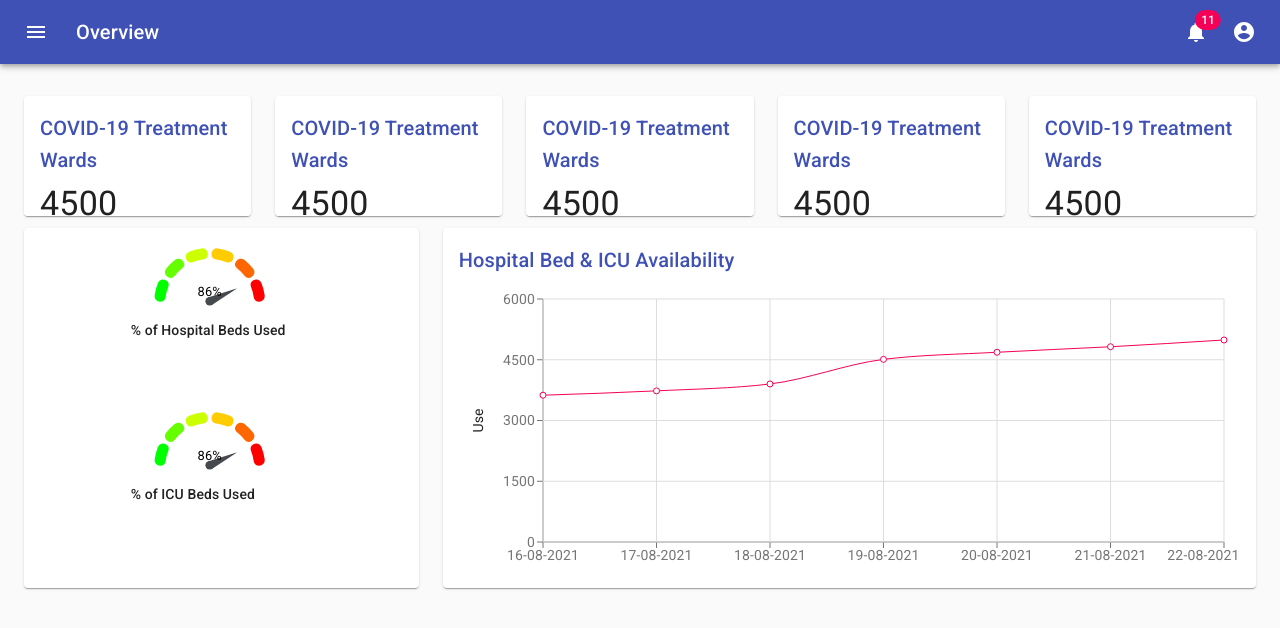
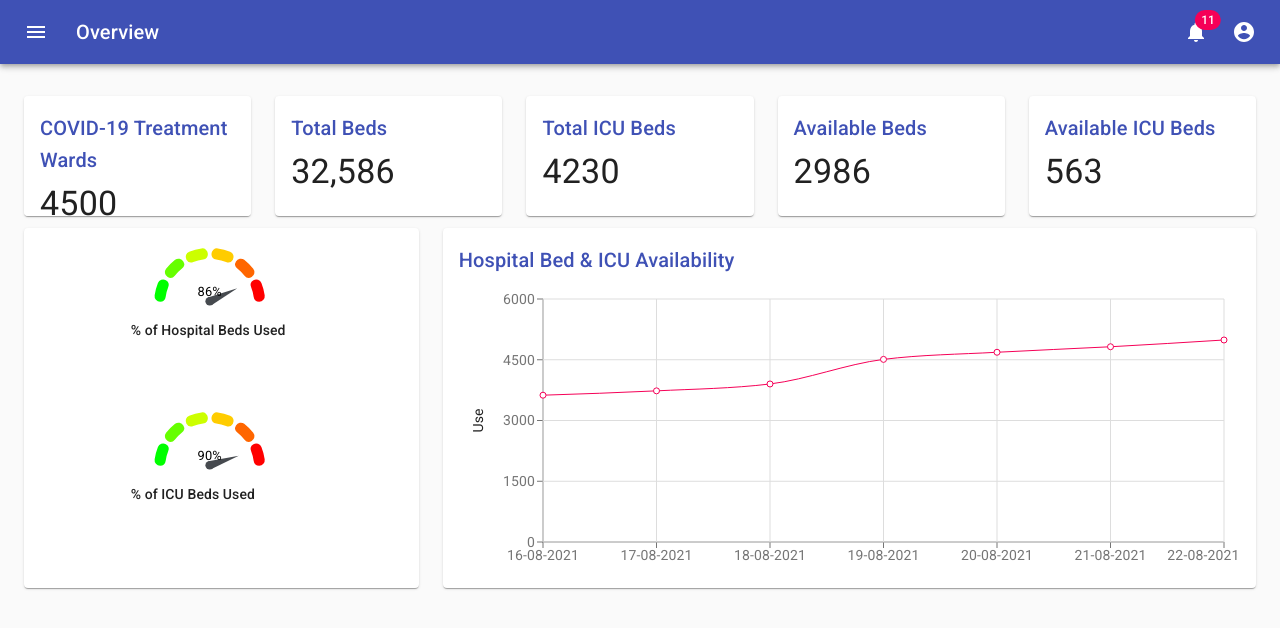
Before and after one commit to Verdilac/Covid-19-Manager, a React (Create React App) app: page / in a window 1280 px wide. Shown: the top 628 px of the page. Built offline with nearby package versions, Linux system fonts and the light colour scheme.

Commit message:
added scorecard components
5 different scorecard components for 5 values needed in the overview page of the function.

```diff
--- a/src/App.js
+++ b/src/App.js
@@ -11,7 +11,11 @@ import AppBar from './components/AppBars/AppBar';
 import AppBarLogin from './components/AppBars/AppBarLogin';
 import AppBarSearch from './components/AppBars/AppBarSearch';
 import Typography from '@material-ui/core/Typography';
-import ScoreCard from './components/Dashboard/ScoreCard';
+import ScoreCard1 from './components/Dashboard/ScoreCards/ScoreCard1';
+import ScoreCard2 from './components/Dashboard/ScoreCards/ScoreCard2';
+import ScoreCard3 from './components/Dashboard/ScoreCards/ScoreCard3';
+import ScoreCard4 from './components/Dashboard/ScoreCards/ScoreCard4';
+import ScoreCard5 from './components/Dashboard/ScoreCards/ScoreCard5';
 import Chart from './components/Dashboard/Chart';
 import GaugeChart from 'react-gauge-chart'
 
@@ -53,31 +57,31 @@ function App() {
             {/* Recent Deposits */}
             <Grid item xs>
               <Paper className={fixedHeightPaper}>
-                <ScoreCard/>
+                <ScoreCard1/>
               </Paper>
             </Grid>
 
             <Grid item xs>
               <Paper className={fixedHeightPaper}>
-                <ScoreCard/>
+                <ScoreCard2/>
               </Paper>
             </Grid>
 
             <Grid item xs>
               <Paper className={fixedHeightPaper}>
-                <ScoreCard/>
+                <ScoreCard3/>
               </Paper>
             </Grid>
 
             <Grid item xs>
               <Paper className={fixedHeightPaper}>
-                <ScoreCard/>
+                <ScoreCard4/>
               </Paper>
             </Grid>
 
             <Grid item xs>
               <Paper className={fixedHeightPaper}>
-                <ScoreCard/>
+                <ScoreCard5/>
               </Paper>
             </Grid>
           </Grid>
@@ -94,7 +98,7 @@ function App() {
                   nrOfLevels={6}
                   percent={0.86}
                   textColor	= "111111"
-                  width = '50%'
+                  width = '100%'
                   height = "180"
                 />
                 <Typography variant="subtitle2">% of Hospital Beds Used</Typography>
@@ -103,9 +107,9 @@ function App() {
               <Grid item lg={6}>
                 <GaugeChart id="gauge-chart2.1"
                   nrOfLevels={6}
-                  percent={0.86}
+                  percent={0.90}
                   textColor	= "111111"
-                  width = '50%'
+                  width = '100%'
                   height = "180"
                 />
                 <Typography variant="subtitle2">% of ICU Beds Used</Typography>
--- /dev/null
+++ b/src/components/Dashboard/ScoreCards/ScoreCard1.js
@@ -0,0 +1,35 @@
+import React from 'react';
+import Link from '@material-ui/core/Link';
+import { makeStyles } from '@material-ui/core/styles';
+import Typography from '@material-ui/core/Typography';
+import Title from '../Title';
+
+function preventDefault(event) {
+  event.preventDefault();
+}
+
+const useStyles = makeStyles({
+  depositContext: {
+    flex: 1,
+  },
+});
+
+export default function ScoreCard() {
+  const classes = useStyles();
+  return (
+    <React.Fragment>
+      <Title>COVID-19 Treatment Wards</Title>
+      <Typography component="p" variant="h4">
+        4500
+      </Typography>
+      {/*<Typography color="textSecondary" className={classes.depositContext}>
+        on 15 March, 2019
+      </Typography>
+      <div>
+        <Link color="primary" href="#" onClick={preventDefault}>
+          View balance
+        </Link>
+      </div>*/}
+    </React.Fragment>
+  );
+}
--- /dev/null
+++ b/src/components/Dashboard/ScoreCards/ScoreCard2.js
@@ -0,0 +1,27 @@
+import React from 'react';
+import Link from '@material-ui/core/Link';
+import { makeStyles } from '@material-ui/core/styles';
+import Typography from '@material-ui/core/Typography';
+import Title from '../Title';
+
+function preventDefault(event) {
+  event.preventDefault();
+}
+
+const useStyles = makeStyles({
+  depositContext: {
+    flex: 1,
+  },
+});
+
+export default function ScoreCard() {
+  const classes = useStyles();
+  return (
+    <React.Fragment>
+      <Title>Total Beds</Title>
+      <Typography component="p" variant="h4">
+        32,586
+      </Typography>
+    </React.Fragment>
+  );
+}
--- /dev/null
+++ b/src/components/Dashboard/ScoreCards/ScoreCard3.js
@@ -0,0 +1,27 @@
+import React from 'react';
+import Link from '@material-ui/core/Link';
+import { makeStyles } from '@material-ui/core/styles';
+import Typography from '@material-ui/core/Typography';
+import Title from '../Title';
+
+function preventDefault(event) {
+  event.preventDefault();
+}
+
+const useStyles = makeStyles({
+  depositContext: {
+    flex: 1,
+  },
+});
+
+export default function ScoreCard() {
+  const classes = useStyles();
+  return (
+    <React.Fragment>
+      <Title>Total ICU Beds</Title>
+      <Typography component="p" variant="h4">
+        4230
+      </Typography>
+    </React.Fragment>
+  );
+}
--- a/src/components/Dashboard/ScoreCard.js
+++ b/src/components/Dashboard/ScoreCards/ScoreCard4.js
@@ -2,7 +2,7 @@ import React from 'react';
 import Link from '@material-ui/core/Link';
 import { makeStyles } from '@material-ui/core/styles';
 import Typography from '@material-ui/core/Typography';
-import Title from './Title';
+import Title from '../Title';
 
 function preventDefault(event) {
   event.preventDefault();
@@ -18,18 +18,10 @@ export default function ScoreCard() {
   const classes = useStyles();
   return (
     <React.Fragment>
-      <Title>COVID-19 Treatment Wards</Title>
+      <Title>Available Beds</Title>
       <Typography component="p" variant="h4">
-        4500
+        2986
       </Typography>
-      {/*<Typography color="textSecondary" className={classes.depositContext}>
-        on 15 March, 2019
-      </Typography>
-      <div>
-        <Link color="primary" href="#" onClick={preventDefault}>
-          View balance
-        </Link>
-      </div>*/}
     </React.Fragment>
   );
 }
--- /dev/null
+++ b/src/components/Dashboard/ScoreCards/ScoreCard5.js
@@ -0,0 +1,27 @@
+import React from 'react';
+import Link from '@material-ui/core/Link';
+import { makeStyles } from '@material-ui/core/styles';
+import Typography from '@material-ui/core/Typography';
+import Title from '../Title';
+
+function preventDefault(event) {
+  event.preventDefault();
+}
+
+const useStyles = makeStyles({
+  depositContext: {
+    flex: 1,
+  },
+});
+
+export default function ScoreCard() {
+  const classes = useStyles();
+  return (
+    <React.Fragment>
+      <Title>Available ICU Beds</Title>
+      <Typography component="p" variant="h4">
+        563
+      </Typography>
+    </React.Fragment>
+  );
+}
```
